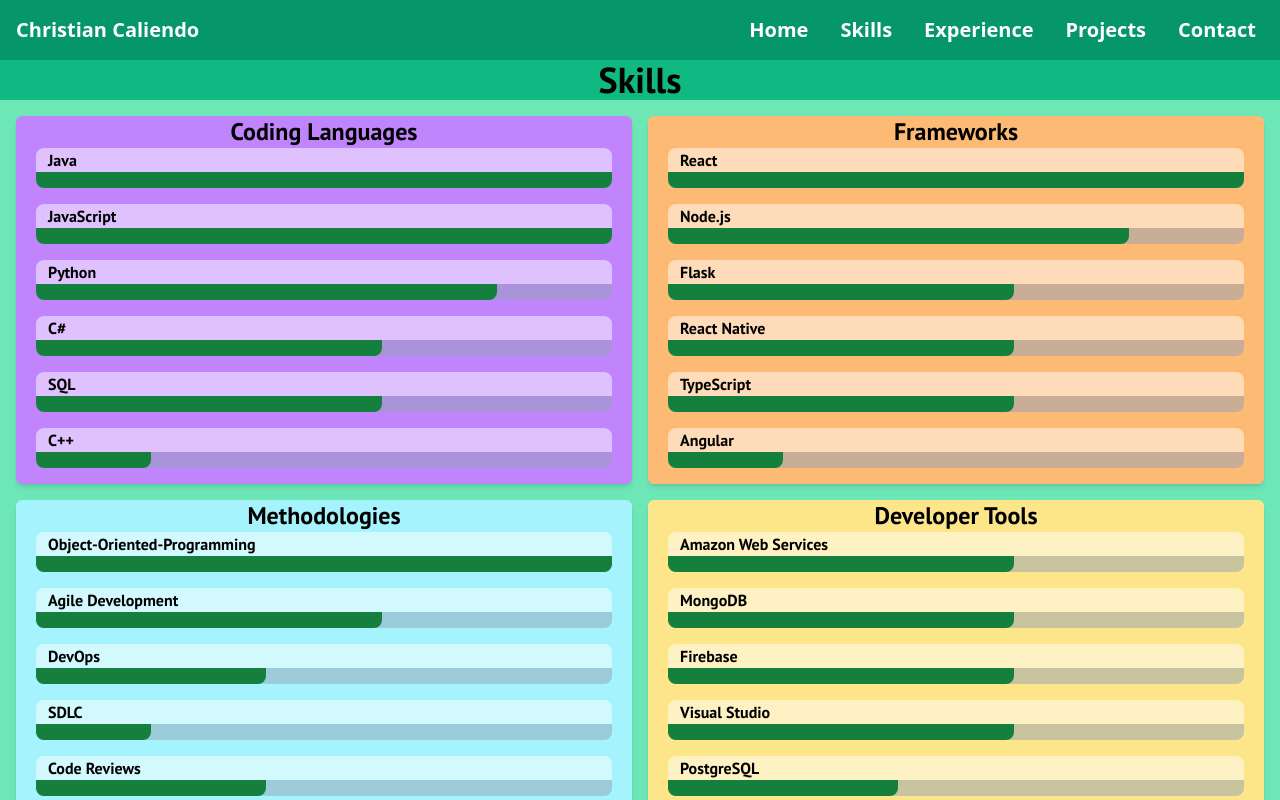
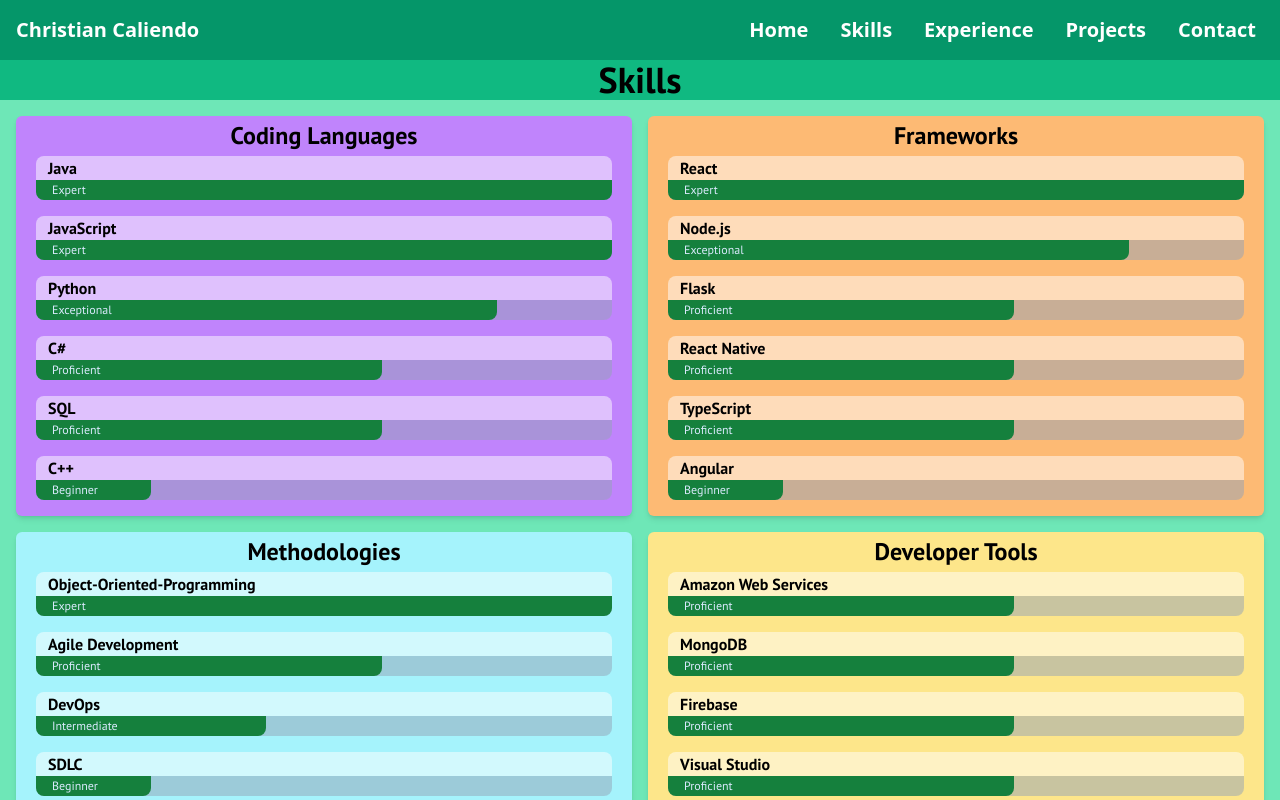
Before and after one commit to ChrisCaliendo/PersonalWebsite, a React (Vite) app in the folder PersonalWebsite/: page /skills in a window 1280 px wide. Shown: the top 800 px of the page. Built offline with nearby package versions, Linux system fonts and the light colour scheme; a web font is replaced by a local one.

Commit message:
added a bit to skills

```diff
--- a/PersonalWebsite/src/Components/SkillBar.jsx
+++ b/PersonalWebsite/src/Components/SkillBar.jsx
@@ -1,4 +1,17 @@
 const SkillBar = ({name, progress}) => {
+    let level = "In Progress";
+    if (progress<=20) {
+        level = "Beginner";
+    } else if (progress<=40) {
+        level = "Intermediate";
+    } else if (progress<=60) {
+        level = "Proficient";
+    } else if (progress<=80) {
+        level = "Exceptional";
+    } else {
+        level = "Expert";
+    }
+
     return (
         <div className="px-5 pb-4 ">
             <div className="bg-white bg-opacity-50 rounded-t-lg">
@@ -6,12 +19,13 @@
                     {name}
                 </p>
             </div>
-            <div className="bg-slate-400 bg-opacity-50 rounded-b-lg">
+            <div className="bg-slate-400 bg-opacity-50 rounded-b-lg font-bold">
                 <div
-                    className="opacity-100 p-2 bg-green-700 text-xs font-medium text-blue-100 text-center leading-none rounded-b-lg "
+                    className="opacity-100 p-1 bg-green-700 text-xs font-medium text-blue-100 text-left leading-none rounded-b-lg "
                     style={{width: `${progress}%`}}
                 >
-                    {}
+                <p className="pl-3 opacity-100">{level}</p>
+
                 </div>
             </div>
         </div>
--- a/PersonalWebsite/src/Pages/Skills.jsx
+++ b/PersonalWebsite/src/Pages/Skills.jsx
@@ -6,7 +6,7 @@
         <p className="text-4xl bg-emerald-500 flex justify-center font-ptSans font-bold">Skills</p>
         <div className="bg-emerald-300 grid grid-rows-3 grid-cols-2 gap-4 p-4 place-content-evenly font-ptSans font-bold">
             <div className="bg-purple-400 rounded-md shadow-md col-span-2 md:col-span-1">
-                <p className="text-2xl text-center">Coding Languages</p>
+                <p className="text-2xl p-1 text-center">Coding Languages</p>
                 <SkillBar name="Java" progress={100}/>
                 <SkillBar name="JavaScript" progress={100}/>
                 <SkillBar name="Python" progress={80}/>
@@ -15,7 +15,7 @@
                 <SkillBar name="C++" progress={20}/>
             </div>
             <div className="bg-orange-300 rounded-md shadow-md col-span-2 md:col-span-1">
-                <p className="text-2xl text-center">Frameworks</p>
+                <p className="text-2xl p-1 text-center">Frameworks</p>
                 <SkillBar name="React" progress={100}/>
                 <SkillBar name="Node.js" progress={80}/>
                 <SkillBar name="Flask" progress={60}/>
@@ -24,7 +24,7 @@
                 <SkillBar name="Angular" progress={20}/>
             </div>
             <div className=" bg-cyan-200 rounded-md shadow-md col-span-2 md:col-span-1">
-                <p className="text-2xl text-center">Methodologies</p>
+                <p className="text-2xl p-1 text-center">Methodologies</p>
                 <SkillBar name="Object-Oriented-Programming" progress={100}/>
                 <SkillBar name="Agile Development" progress={60}/>
                 <SkillBar name="DevOps" progress={40}/>
@@ -33,7 +33,7 @@
                 <SkillBar name="Automated Testing" progress={40}/>
             </div>
             <div className=" bg-amber-200 rounded-md shadow-md col-span-2 md:col-span-1">
-                <p className="text-2xl text-center">Developer Tools</p>
+                <p className="text-2xl p-1 text-center">Developer Tools</p>
                 <SkillBar name="Amazon Web Services" progress={60}/>
                 <SkillBar name="MongoDB" progress={60}/>
                 <SkillBar name="Firebase" progress={60}/>
```
